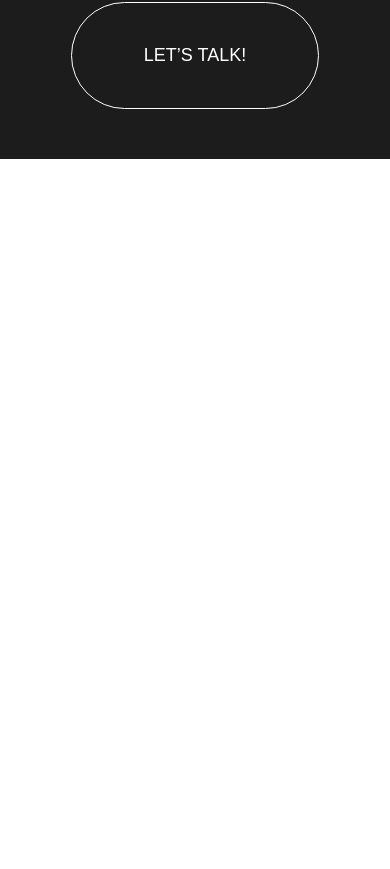
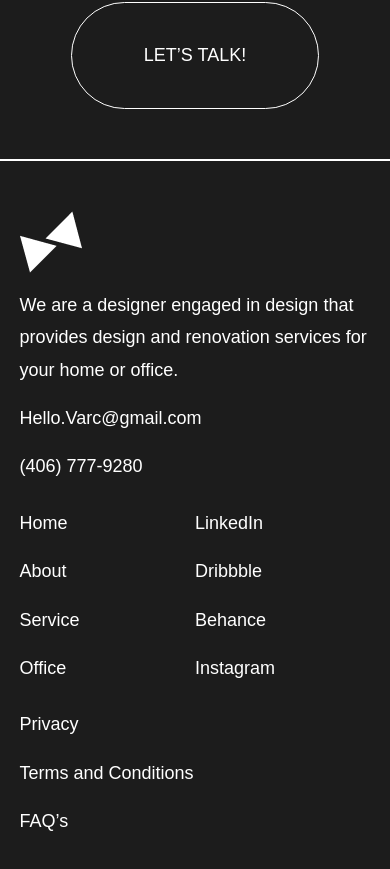
Before and after one commit to yamami-mohammed-monsif/Digital_Marketing_Agency, a React (Vite) app: page / in a window 390 px wide. Shown: the part 5845-6714 px from the top of the page. Before the commit the page ends 6004 px from the top, so only its background shows below. Built offline with nearby package versions, Linux system fonts and the light colour scheme.

Commit message:
created the footer section and made it responsive

```diff
--- a/src/App.tsx
+++ b/src/App.tsx
@@ -5,6 +5,7 @@ import BestServices from "./components/BestServices";
 import RecentWork from "./components/RecentWork";
 import Testimonials from "./components/Testimonials";
 import CallToAction from "./components/CallToAction";
+import Footer from "./components/Footer";
 
 function App() {
   return (
@@ -16,6 +17,7 @@ function App() {
       <RecentWork />
       <Testimonials />
       <CallToAction />
+      <Footer />
     </>
   );
 }
--- /dev/null
+++ b/src/components/Footer.tsx
@@ -0,0 +1,81 @@
+import logo from "../assets/footer-logo.png";
+import { navLinks, socials } from "../data.json";
+import { motion } from "framer-motion";
+
+const Footer = () => {
+  return (
+    <footer className="my-container bg-main text-white flex flex-col gap-6 md:gap-[114px] lg:gap-[173px] xl:gap-[377px] md:flex-row md:items-center border-t-2 py-[50px] md:pt-[55px] lg:pt-[60px] md:pb-[65px] lg:mb-[80px]">
+      <div className="flex flex-col gap-4 md:gap-5 md:flex-1">
+        <div>
+          <img src={logo} alt="logo" />
+        </div>
+        <p>
+          We are a designer engaged in design that provides design and
+          renovation services for your home or office.
+        </p>
+        <p>Hello.Varc@gmail.com</p>
+        <p>(406) 777-9280</p>
+      </div>
+      <div className="grid grid-cols-2 gap-y-6 md:grid-cols-3 md:flex-1">
+        <ul className="grid gap-4 w-max h-max">
+          {navLinks.map((item) => {
+            return (
+              <li key={item.id}>
+                <motion.a
+                  className="inline-block"
+                  href={item.url}
+                  whileHover={{
+                    textShadow: "0px 0px 10px rgba(255,255,255,0.8)",
+                    scale: 1.1,
+                  }}
+                  transition={{ duration: 0.2 }}
+                >
+                  {item.text}
+                </motion.a>
+              </li>
+            );
+          })}
+        </ul>
+        <ul className="grid gap-4 w-max h-max">
+          {socials.map((item) => {
+            return (
+              <li key={item.id}>
+                <motion.a
+                  className="inline-block"
+                  href={item.url}
+                  target="_blank"
+                  whileHover={{
+                    textShadow: "0px 0px 10px rgba(255,255,255,0.8)",
+                    scale: 1.1,
+                  }}
+                  transition={{ duration: 0.2 }}
+                >
+                  {item.text}
+                </motion.a>
+              </li>
+            );
+          })}
+        </ul>
+        <ul className="col-span-2 grid gap-4 md:col-span-1 w-max h-max">
+          {["Privacy", "Terms and Conditions", "FAQ’s"].map((text, index) => (
+            <li key={index}>
+              <motion.a
+                className="inline-block"
+                href="#"
+                whileHover={{
+                  textShadow: "0px 0px 8px rgba(255,255,255,0.8)",
+                  scale: 1.1,
+                }}
+                transition={{ duration: 0.2 }}
+              >
+                {text}
+              </motion.a>
+            </li>
+          ))}
+        </ul>
+      </div>
+    </footer>
+  );
+};
+
+export default Footer;
--- a/src/components/Header.tsx
+++ b/src/components/Header.tsx
@@ -36,7 +36,7 @@ const Header = () => {
   return (
     <header
       className="w-full py-[32px] md:py-10  mb-8 md:mb-12 lg:mb-[95px]"
-      id="header "
+      id="header"
     >
       <div className="my-container flex items-center justify-between">
         {/* logo */}
@@ -66,7 +66,11 @@ const Header = () => {
             {navLinks.map((item) => {
               return (
                 <motion.li
-                  whileHover={{ scale: 1.2, fontWeight: "500" }}
+                  whileHover={{
+                    scale: 1.2,
+                    fontWeight: "500",
+                    textShadow: "0px 0px 10px rgba(0,0,0,0.3)",
+                  }}
                   key={item.id}
                   onClick={() => setIsOpen(false)}
                 >
--- a/src/data.json
+++ b/src/data.json
@@ -11,5 +11,12 @@
     { "id": 2, "text": "Google Ads Management" },
     { "id": 3, "text": "Research and Discovery" },
     { "id": 4, "text": "Social Media Marketing" }
+  ],
+
+  "socials": [
+    { "id": 1, "text": "LinkedIn", "url": "/" },
+    { "id": 2, "text": "Dribbble", "url": "/" },
+    { "id": 3, "text": "Behance", "url": "/" },
+    { "id": 4, "text": "Instagram", "url": "/" }
   ]
 }
```
Also changed, not shown: src/assets/footer-logo.png (added).
